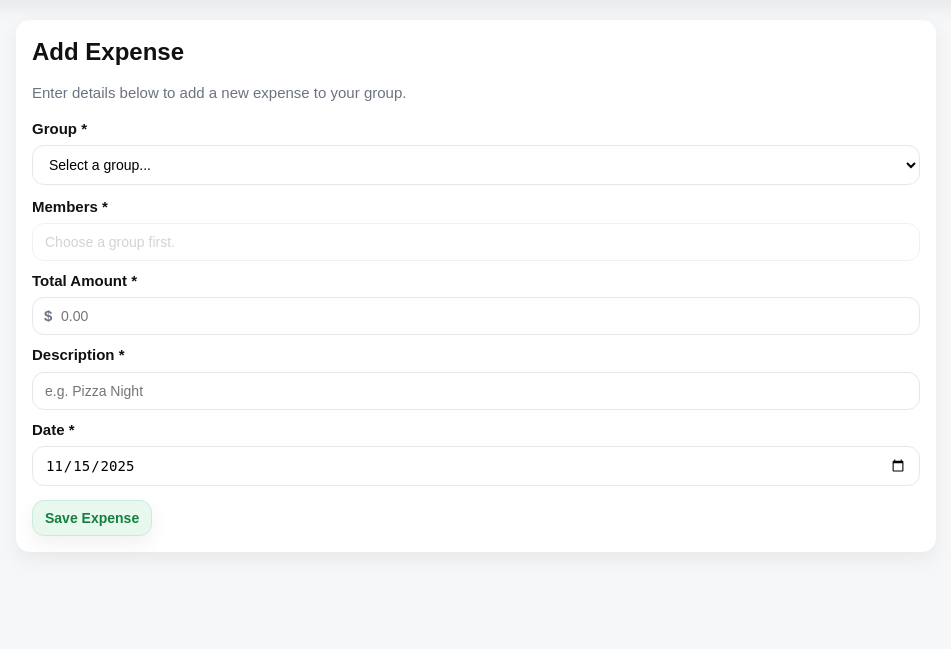
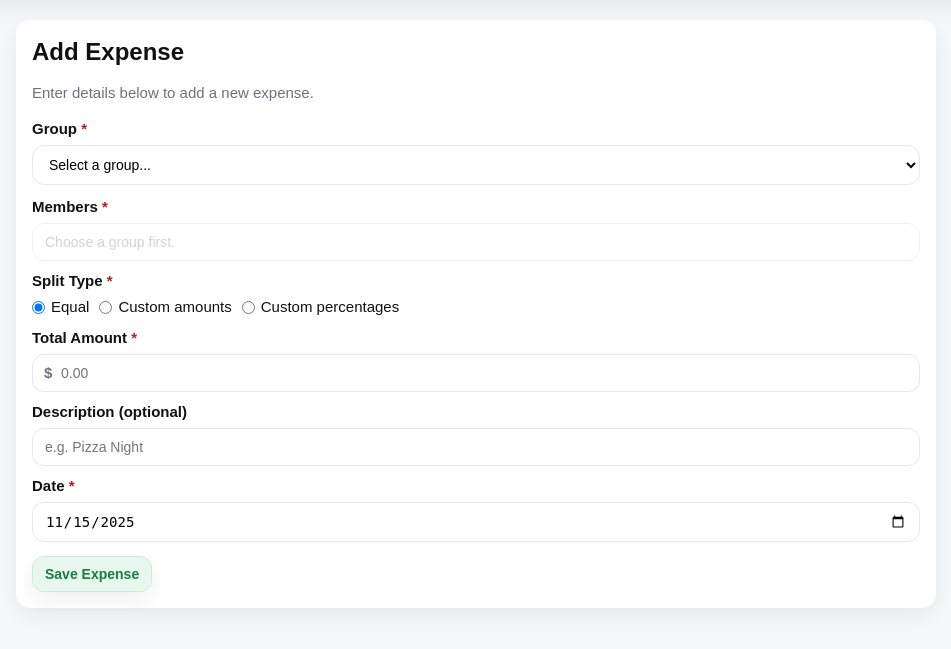
Before and after one commit to LilLizDog/Expense-Splitter, a FastAPI app: page /add-expense in a window 1280 px wide. Shown: the part 56-705 px from the top of the page, without its empty margins (164-1115 px from the left). Run offline with FastAPI, Linux system fonts and the light colour scheme; data that the repository does not hold is empty; parts of the project's set-up code (start-up, migrations or seed data) failed here and were passed over.

Commit message:
add expense UI base

```diff
--- a/app/templates/add_expense.html
+++ b/app/templates/add_expense.html
@@ -141,6 +141,34 @@
     .btn:hover{ border-color:#d1d5db; }
     .btn.primary{ background:#e8f8ee; color:var(--green-600); border-color:#cdebdc; }
 
+        /* Split type + error text */
+    .split-row{
+      display:flex;
+      gap:10px;
+      flex-wrap:wrap;
+      margin-top:4px;
+    }
+    .split-row label{
+      font-weight:400;
+      margin:0;
+      display:flex;
+      align-items:center;
+      gap:6px;
+      white-space:nowrap;
+    }
+    .split-row input[type="radio"]{
+      margin:0;
+    }
+    .error-text{
+      color:var(--red);
+      font-size:0.85rem;
+      margin-top:4px;
+      display:none;
+    }
+    .req{
+      color:var(--red);
+    }
+
     /* ───────────────────────────────── Members dropdown (compact multi-select) */
     .dd-btn{
       width:100%; padding:10px 12px; border:1px solid #e5e7eb; border-radius:12px;
@@ -270,7 +298,7 @@
     <main class="main">
       <section class="panel" style="max-width: 920px; margin-inline:auto;">
         <h1>Add Expense</h1>
-        <p class="muted">Enter details below to add a new expense to your group.</p>
+        <p class="muted">Enter details below to add a new expense.</p>
 
         <!--
           FORM
@@ -280,13 +308,14 @@
         -->
         <form id="expenseForm" onsubmit="return false;">
           <!-- Group -->
-          <label for="group">Group *</label>
+          <label for="group">Group <span class="req">*</span></label>
           <select id="group" name="group" required>
             <option value="" disabled selected>Select a group...</option>
           </select>
 
           <!-- Members (Dropdown Multi-select) -->
-          <label for="memberBtn" style="margin-top:12px;">Members *</label>
+           <label for="memberBtn" style="margin-top:12px;">Members <span class="req">*</span></label>
+
           <button id="memberBtn" class="dd-btn" type="button" disabled aria-expanded="false">
             Choose a group first.
           </button>
@@ -313,19 +342,53 @@
           <!-- Hidden container where checked member IDs are mirrored as inputs -->
           <div id="memberHiddenInputs" class="hidden"></div>
 
+          <!-- Split type -->
+          <label>Split Type <span class="req">*</span></label>
+
+          <div class="split-row">
+            <label>
+              <input type="radio" name="split_type" value="equal" checked />
+              <span>Equal</span>
+            </label>
+            <label>
+              <input type="radio" name="split_type" value="amount" />
+              <span>Custom amounts</span>
+            </label>
+            <label>
+              <input type="radio" name="split_type" value="percentage" />
+              <span>Custom percentages</span>
+            </label>
+          </div>
+          <div id="splitError" class="error-text"></div>
+
+          <!-- Custom amounts (per member) -->
+          <div id="customAmountSection" class="hidden" style="margin-top:8px;">
+            <div class="muted" style="font-size:0.9rem; margin-bottom:4px;">
+              Enter each member&rsquo;s share in dollars. Total cannot exceed the amount.
+            </div>
+            <div id="customAmountRows"></div>
+          </div>
+
+          <!-- Custom percentages (per member) -->
+          <div id="customPercentageSection" class="hidden" style="margin-top:8px;">
+            <div class="muted" style="font-size:0.9rem; margin-bottom:4px;">
+              Enter each member&rsquo;s share in percent. All percentages must add up to 100.
+            </div>
+            <div id="customPercentageRows"></div>
+          </div>
+
           <!-- Amount, description, date -->
-          <label for="total">Total Amount *</label>
+          <label for="total">Total Amount <span class="req">*</span></label>
+
           <div class="money-field">
             <span class="prefix" aria-hidden="true">$</span>
             <input id="total" name="total" type="number" step="0.01" inputmode="decimal"
                   placeholder="0.00"
                   aria-label="Total amount in US dollars" required />
           </div>
-
-          <label for="description">Description *</label>
-          <input id="description" name="description" type="text" placeholder="e.g. Pizza Night" required />
-
-          <label for="date">Date *</label>
+          <label for="description">Description (optional)</label>
+          <input id="description" name="description" type="text" placeholder="e.g. Pizza Night" />
+          <label for="date">Date <span class="req">*</span></label>
           <input id="date" name="date" type="date" required />
 
           <!-- Actions -->
@@ -401,6 +464,12 @@
       const done       = document.getElementById('memberDone');
       const clear      = document.getElementById('memberClear');
       const hiddenWrap = document.getElementById('memberHiddenInputs');
+      const customAmountSection = document.getElementById('customAmountSection');
+      const customPercentageSection = document.getElementById('customPercentageSection');
+      const customAmountRows = document.getElementById('customAmountRows');
+      const customPercentageRows = document.getElementById('customPercentageRows');
+      const splitRadios = document.querySelectorAll('input[name="split_type"]');
+
 
       // State
       let currentMembers = [];   // [{id, name}]
@@ -417,7 +486,6 @@
         syncSummary();
         mirrorHiddenInputs();
       }
-
       // Rendering
       function renderMembers(rows){
         currentMembers = rows.map(m => ({
@@ -435,6 +503,67 @@
         selectAll.checked = false;
         syncSummary();
         mirrorHiddenInputs(); // reset hidden inputs
+        buildCustomRows();
+      }
+
+      function buildCustomRows() {
+        if (!customAmountRows || !customPercentageRows) return;
+
+        if (!currentMembers.length) {
+          customAmountRows.innerHTML = '';
+          customPercentageRows.innerHTML = '';
+          return;
+        }
+
+        // Custom amount inputs: $ per member
+        customAmountRows.innerHTML = currentMembers.map(m => `
+          <div style="margin-top:6px;">
+            <label style="margin:0 0 2px;">${m.name}</label>
+            <div class="money-field">
+              <span class="prefix" aria-hidden="true">$</span>
+              <input
+                type="number"
+                class="custom-amount-input"
+                data-member-id="${m.id}"
+                step="0.01"
+                min="0"
+                inputmode="decimal"
+                placeholder="0.00"
+              />
+            </div>
+          </div>
+        `).join('');
+
+        // Custom percentage inputs: % per member
+        customPercentageRows.innerHTML = currentMembers.map(m => `
+          <div style="margin-top:6px;">
+            <label style="margin:0 0 2px;">${m.name}</label>
+            <div style="display:flex; align-items:center; gap:6px;">
+              <input
+                type="number"
+                class="custom-percentage-input"
+                data-member-id="${m.id}"
+                step="0.01"
+                min="0"
+                max="100"
+                inputmode="decimal"
+                placeholder="0"
+                style="width:120px;"
+              />
+              <span>%</span>
+            </div>
+          </div>
+        `).join('');
+      }
+
+      function updateSplitSections() {
+        const selected = [...splitRadios].find(r => r.checked)?.value || 'equal';
+        if (customAmountSection) {
+          customAmountSection.classList.toggle('hidden', selected !== 'amount');
+        }
+        if (customPercentageSection) {
+          customPercentageSection.classList.toggle('hidden', selected !== 'percentage');
+        }
       }
 
       // Hidden inputs mirror (for normal form post)
@@ -529,8 +658,15 @@
       clear.addEventListener('click', ()=>{
         setCheckedByIds([]); // uncheck all and sync
       });
-            done.addEventListener('click', closePanel);
+      done.addEventListener('click', closePanel);
+
+      // ── Wire: split type toggle
+      splitRadios.forEach(radio => {
+        radio.addEventListener('change', updateSplitSections);
+      });
+      updateSplitSections(); // initial state (equal = hide both)
     })();
+
 
 /* ───────────────────────────────── Add Expense submit wiring (mock)
    - Wires the Save button.
@@ -572,10 +708,11 @@ document.addEventListener('DOMContentLoaded', function () {
     const payer = 'Preet';
 
     // minimal validation
-    if (!group_id || !amount || !description || !expense_date || member_ids.length === 0) {
+    if (!group_id || !amount || !expense_date || member_ids.length === 0) {
       alert('Please fill all required fields and select at least one member.');
       return;
     }
+
 
     // basic submit UX
     saveBtn.disabled = true;
```
Also changed, not shown: app/routers/expenses.py (+99 -16 lines).
